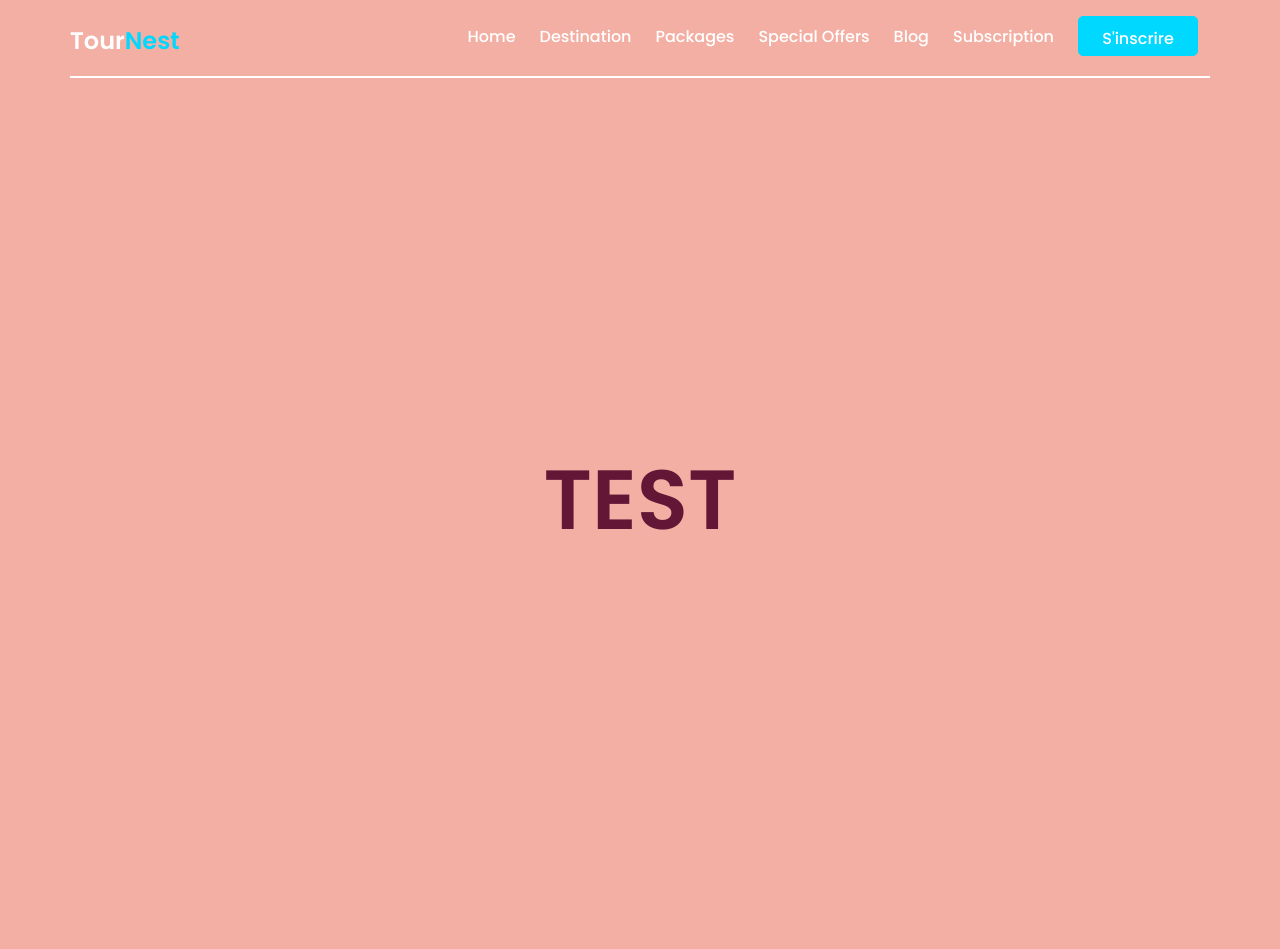
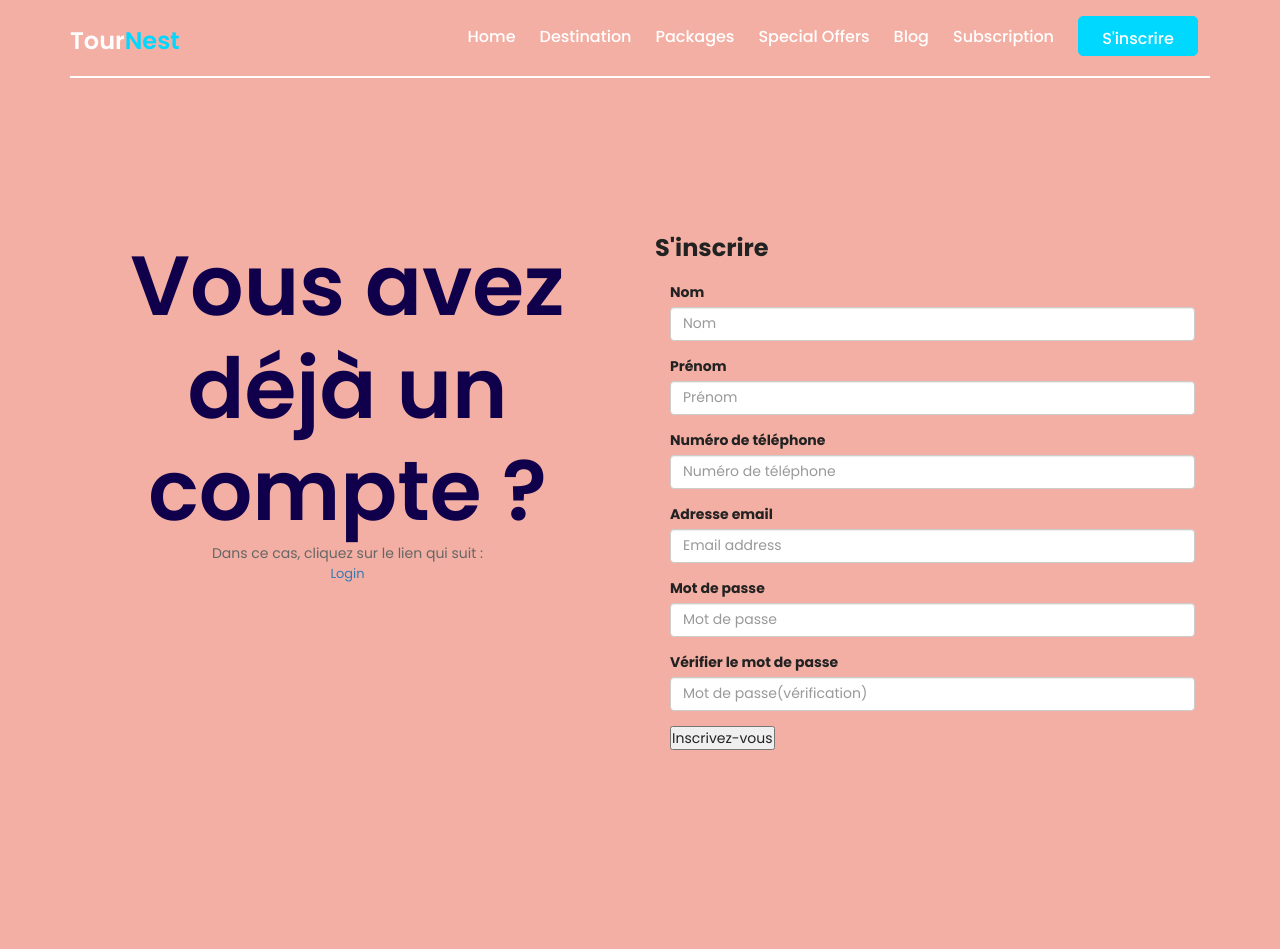
Before and after one commit to AxelPittet/Festivel, a PHP site: page /index.php?action=register in a window 1280 px wide. Shown: the top 949 px of the page. Run offline with PHP 8.4, Linux system fonts and the light colour scheme.

Commit message:
Création du formulaire

```diff
--- a/Code/view/register.php
+++ b/Code/view/register.php
@@ -4,9 +4,52 @@ ob_start();
 
 <section id="" class="about-us">
 
-									<h2>
-										TEST
-									</h2>
+									<div class="container">
+            <div class="row align-items-center">
+                <div class="col-lg-6 col-md-6">
+                    <div class="login_part_text text-center">
+                        <div class="login_part_text_iner">
+                            <h2>Vous avez déjà un compte ?</h2>
+                            <p>Dans ce cas, cliquez sur le lien qui suit :<br>
+                            <a href="index.php?action=login" class="tag_btn ">Login</a>
+                        </div>
+                    </div>
+                </div>
+                <div class="col-lg-6 col-md-6 bg-light">
+                    <div class="login_part_form">
+                        <div class="login_part_form_iner">
+                            <h3><strong>S'inscrire</strong></h3><br>
+                            <form class="form" action="index.php?action=register" method="post">
+                                <div class="col-md-12 form-group p_star">
+                                    <label for="userName"><b>Nom</b></label><input type="name" class="form-control" placeholder="Nom" name="inputUserName" required>
+                                </div>
+                                <div class="col-md-12 form-group p_star">
+                                    <label for="userFirstName"><b>Prénom</b></label><input type="firstName" class="form-control" placeholder="Prénom" name="inputFirstName" required>
+                                </div>
+                                <div class="col-md-12 form-group p_star">
+                                    <label for="userNumberPhone"><b>Numéro de téléphone</b></label><input type="NumberPhone" class="form-control" placeholder="Numéro de téléphone" name="inputUserNumberPhone" required>
+                                </div>
+                                <div class="col-md-12 form-group p_star">
+                                    <label for="userEmail"><b>Adresse email</b></label><input type="email" class="form-control" placeholder="Email address" name="inputUserEmailAddress" required>
+                                </div>
+                                <div class="col-md-12 form-group p_star">
+                                    <label for="userPsw"><b>Mot de passe</b></label><input type="password" class="form-control" id="password" name="inputUserPsw" value=""
+                                           placeholder="Mot de passe">
+                                </div>
+                                <div class="col-md-12 form-group p_star">
+                                    <label for="psw-repeat"><b>Vérifier le mot de passe</b></label><input type="password" class="form-control" id="password" name="inputUserPswRepeat" value=""
+                                                                                           placeholder="Mot de passe(vérification)">
+                                </div>
+                                <div class="col-md-12 form-group">
+                                    <input type="submit" value="Inscrivez-vous" class="flex-c-m size10 bg4 bo-rad-23 hov1 m-text3 trans-0-4">
+                                </div>
+                            </form>
+                        </div>
+                    </div>
+                </div>
+            </div>
+        </div>
+    </section>
 
 </section>
 
```
